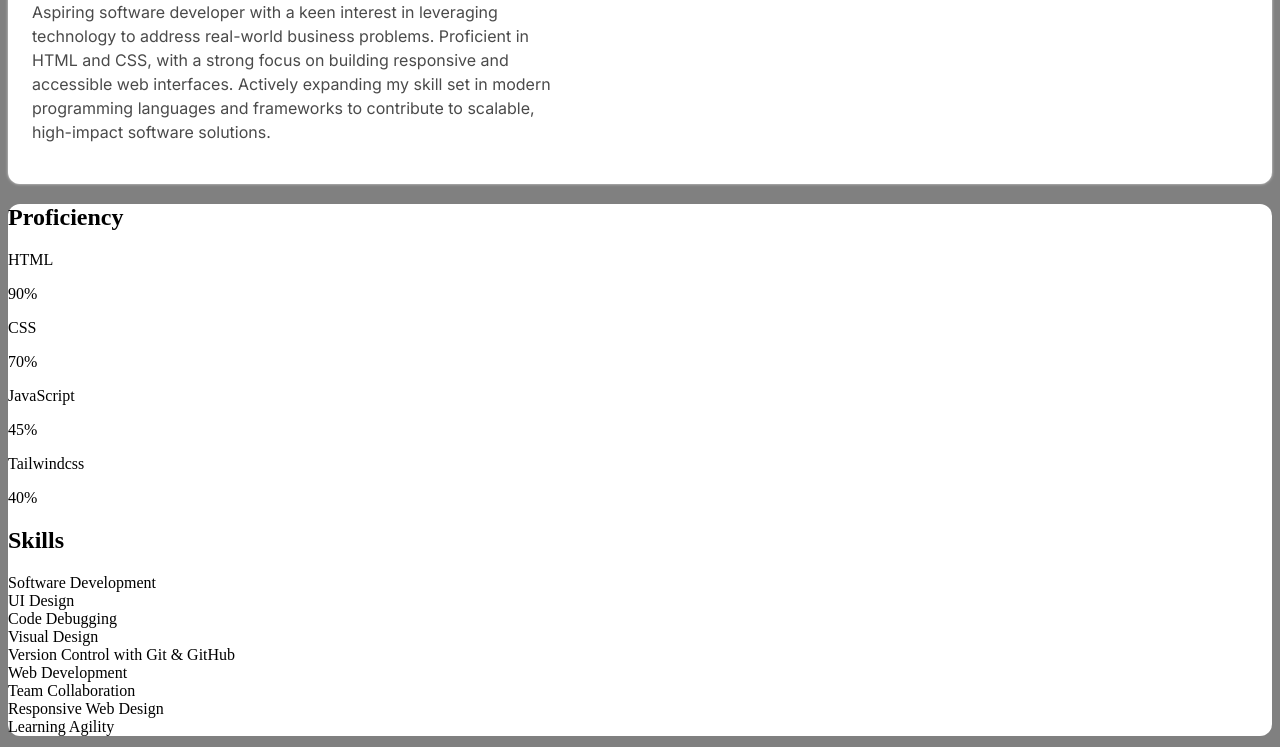
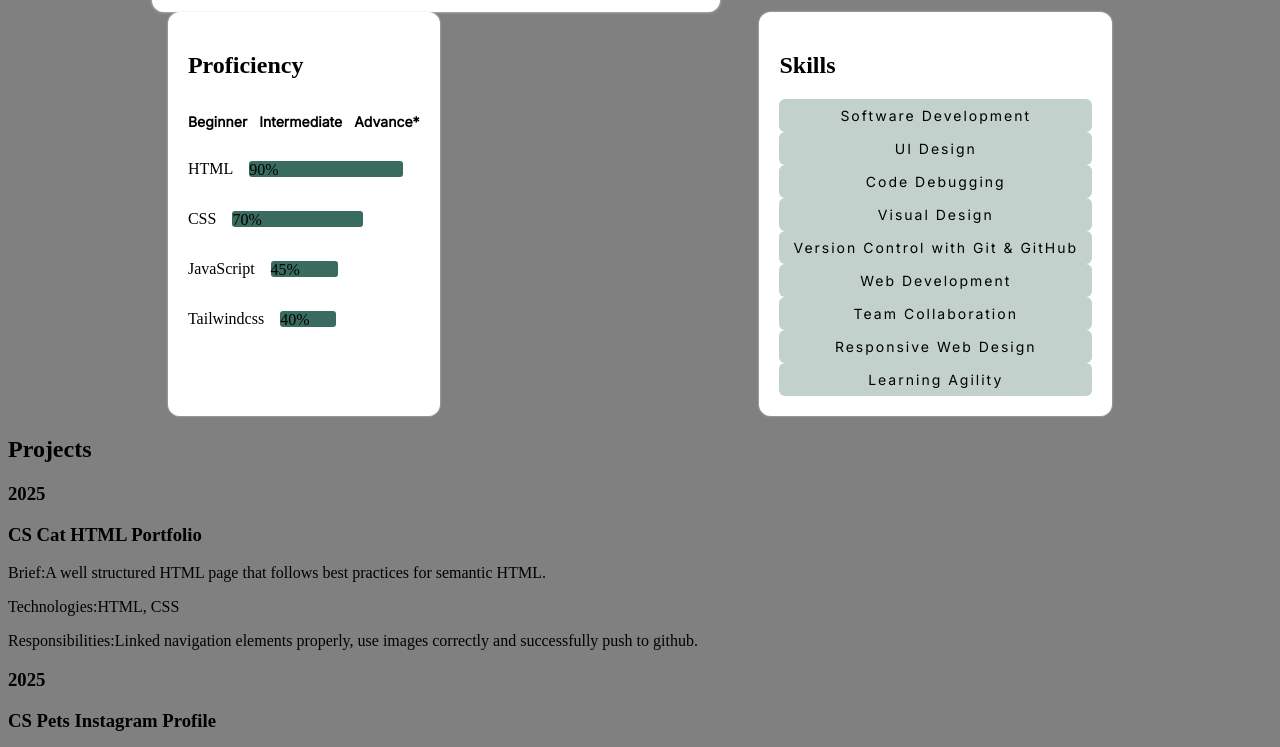
Before and after one commit to PhilaMkhungeki/PHIMKH25478_FTO2505_A_PhilaMkhungeki_SDF_Portfolio_Piece, a plain HTML site: page index.html in a window 1280 px wide. Shown: the part 240-987 px from the top of the page. Drawn offline with Linux system fonts and the light colour scheme.

Commit message:
Added proficiency and skills section styling

```diff
--- a/index.html
+++ b/index.html
@@ -15,35 +15,59 @@
             <h1>Phila Mkhungeki</h1>
             <p class="bio-text">Aspiring software developer with a keen interest in leveraging technology to address real-world business problems. Proficient in
                 HTML and CSS, with a strong focus on building responsive and accessible web interfaces. Actively expanding my skill set in modern
-                programming languages and frameworks to contribute to scalable, high-impact software solutions.
+                programming languages and frameworks.
             </p>
         </section>
     </header>
     <!--Proficiency and skills-->
     <section class="Proficiency-skills">
-        <div class="proficiency">
+        <section class="proficiency">
             <h2>Proficiency</h2>
-            <p>HTML</p>
-            <div>90%</div>
-            <p>CSS</p>
-            <div>70%</div>
-            <p>JavaScript</p>
-            <div>45%</div>
-            <p>Tailwindcss</p>
-            <div>40%</div>
-        </div>
-        <div class="skills">
+            <div class="proficiency-levels">
+                <p>Beginner</p>
+                <p>Intermediate</p>
+                <p>Advance*</p>
+            </div>
+            <div class="skill-bar">
+                <p class="skill">HTML</p>
+                <div class="bar-container">
+                    <div class="proficiency-bar html">90%</div>
+                </div>
+            </div>
+            <div class="skill-bar">
+                <p class="skill">CSS</p>
+                <div class="bar-container">
+                    <div class="proficiency-bar css">70%</div>
+                </div>
+            </div>
+            <div class="skill-bar">
+                <p class="skill">JavaScript</p>
+                <div class="bar-container">
+                    <div class="proficiency-bar javascript">45%</div>
+                </div>
+            </div>
+            <div class="skill-bar">
+                <p class="skill">Tailwindcss</p>
+                <div class="bar-container">
+                    <div class="proficiency-bar tailwindcss">40%</div>
+                </div>
+            </div>
+        </section>
+
+        <section class="skills">
             <h2>Skills</h2>
-            <div>Software Development</div>
-            <div>UI Design</div>
-            <div>Code Debugging</div>
-            <div>Visual Design</div>
-            <div>Version Control with Git & GitHub</div>
-            <div>Web Development</div>
-            <div>Team Collaboration</div>
-            <div>Responsive Web Design</div>
-            <div>Learning Agility</div>
-        </div>
+            <div class="skill-tags">
+                <div class="tags">Software Development</div>
+                <div class="tags">UI Design</div>
+                <div class="tags">Code Debugging</div>
+                <div class="tags">Visual Design</div>
+                <div class="tags">Version Control with Git & GitHub</div>
+                <div class="tags">Web Development</div>
+                <div class="tags">Team Collaboration</div>
+                <div class="tags">Responsive Web Design</div>
+                <div class="tags">Learning Agility</div>
+            </div>
+        </section>
     </section>
     <!--Projects-->
     <section class="projets">
--- a/style.css
+++ b/style.css
@@ -2,9 +2,8 @@ body {
     background-color: gray;
 }
 
-section {
-    background-color: #ffffff;
-    border-radius: 12px;
+header {
+    display: flex;
 }
 
 img {
@@ -34,8 +33,89 @@ h1 {
 }
 
 .profile-section {
+    background-color: #ffffff;
+    border-radius: 12px;
     padding: 24px;
     box-shadow: 0 0 3px #DADADA;
+
+}
+/*Proficiency section styling*/
+.proficiency {
+    background-color: #FFFFFF;
+    padding: 20px;
+    border-radius: 12px;
+    box-shadow: 0 0 2px #DADADA;
+}
+
+.proficiency-levels {
+    font-weight: bold;
+    display: flex;
+    gap: 12px;
+}
+
+.proficiency-levels p{
+    font-size: 14px;
+    font-family: 'Inter', sans-serif;
+    color: #000;
+    text-align: left;
+}
+
+.skill-bar {
+   display: flex;
+   align-items: center;
+   gap: 1rem;
+}
+
+.bar-container {
+    width: 100%;
+}
+
+.proficiency-bar {
+    height: 16px; /*6px?*/
+    border-radius: 3px;
+    background-color: #396B5E;
+}
+
+.html {
+    width: 90%;
+}
+
+.css {
+    width: 70%;
+}
+
+.javascript {
+    width: 45%;
+}
+
+.tailwindcss {
+    width: 40%;
+}
+
+/*Skills section styling*/
+
+.tags {
+    background-color: #c2d1cb; /* LIGHT GREEN PILL SHAPE (#ECF4F1)*/
+    padding: 8px 14px;
+    border-radius: 6px;
+    font-family: 'Inter', sans-serif;
+    font-size: 14px;
+    font-weight: 500;
+    color: #000;
+    text-align: center;
+    letter-spacing: 2px;
+}
+
+.skills {
+    background-color: #FFFFFF;
+    padding: 20px;
+    border-radius: 12px;
+    box-shadow: 0 0 2px #DADADA;
+}
+
+.Proficiency-skills {
+    display: flex;
+    justify-content: space-around;
 }
 
 /*Media queries for mobile*/
@@ -53,4 +133,10 @@ h1 {
     .bio-text {
         font-size: 14px;
     }
+
+    .Proficiency-skills {
+        display: flex;
+        flex-direction: column;
+        gap: 20px;
+    }
 }
```
